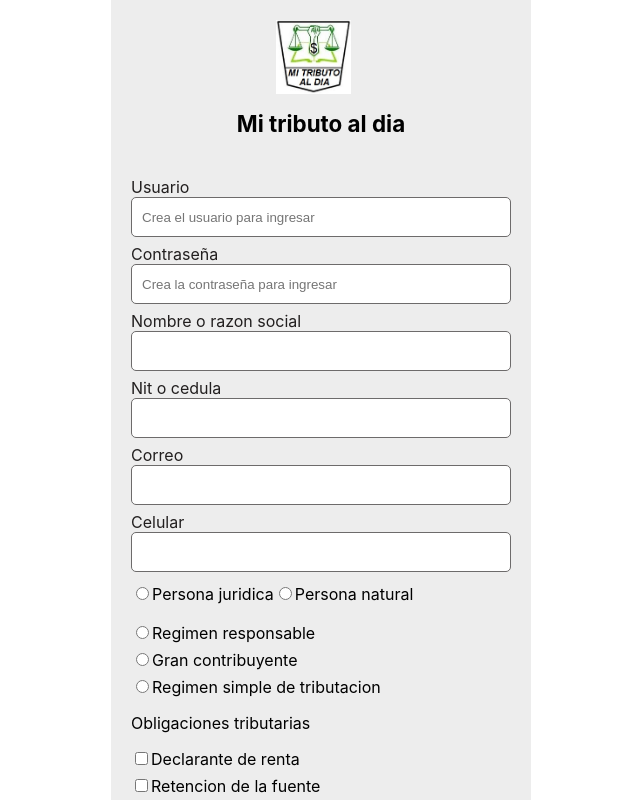
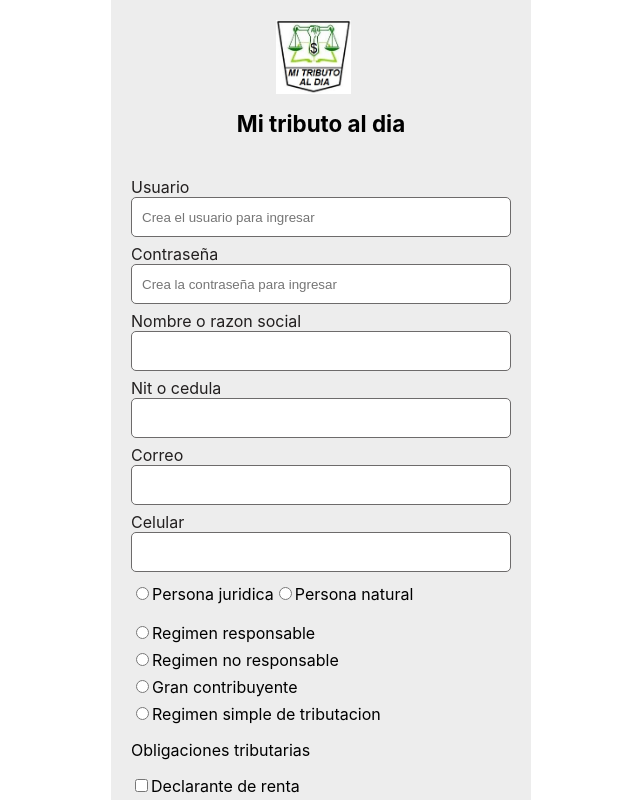
Before and after one commit to camilo9497/TributoAlDia, a Next.js app: page /registro in a window 1280 px wide. Shown: the whole page, without its empty margins (319-959 px from the left). Built offline with nearby package versions, Linux system fonts and the light colour scheme.

Commit message:
agregar boton

```diff
--- a/src/components/TemplateRegistro/index.js
+++ b/src/components/TemplateRegistro/index.js
@@ -62,6 +62,9 @@ const TemplateRegistro = () => {
                 </div>
                 <div className={styles.containerItem}>
                     <InputRadio text="Regimen responsable" register={register} options={{ required: "Campo requerido" }} name="tiporegimen" value="regimenResponsable" error={errors.tiporegimen}  />
+                </div>
+                <div className={styles.containerItem}>
+                    <InputRadio text="Regimen no responsable" register={register} options={{ required: "Campo requerido" }} name="tiporegimen" value="regimenResponsable" error={errors.tiporegimen}  />
                 </div>
                 <div className={styles.containerItem}>
                     <InputRadio text="Gran contribuyente" register={register} options={{ required: "Campo requerido" }} name="tiporegimen" value="granContribuyente" error={errors.tiporegimen} />
```
